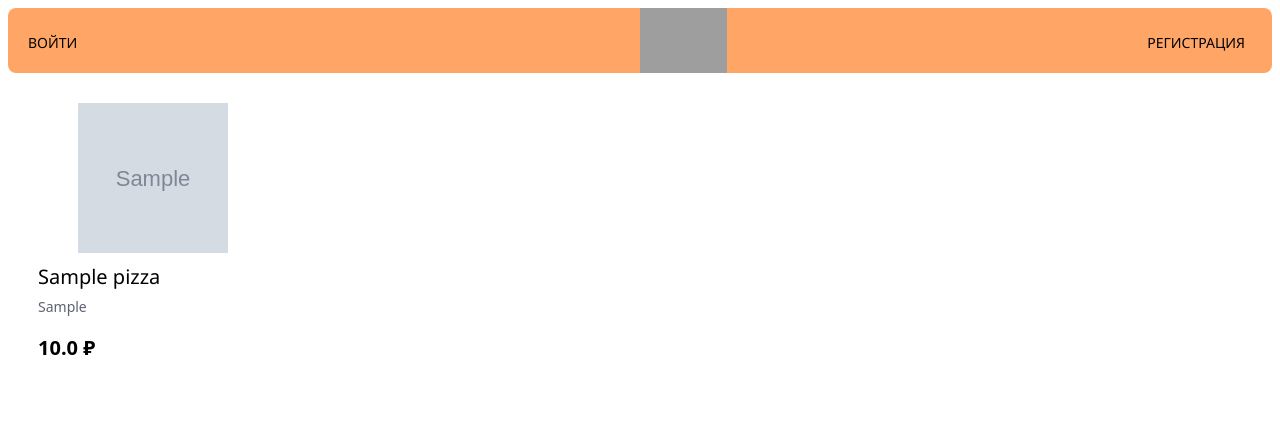
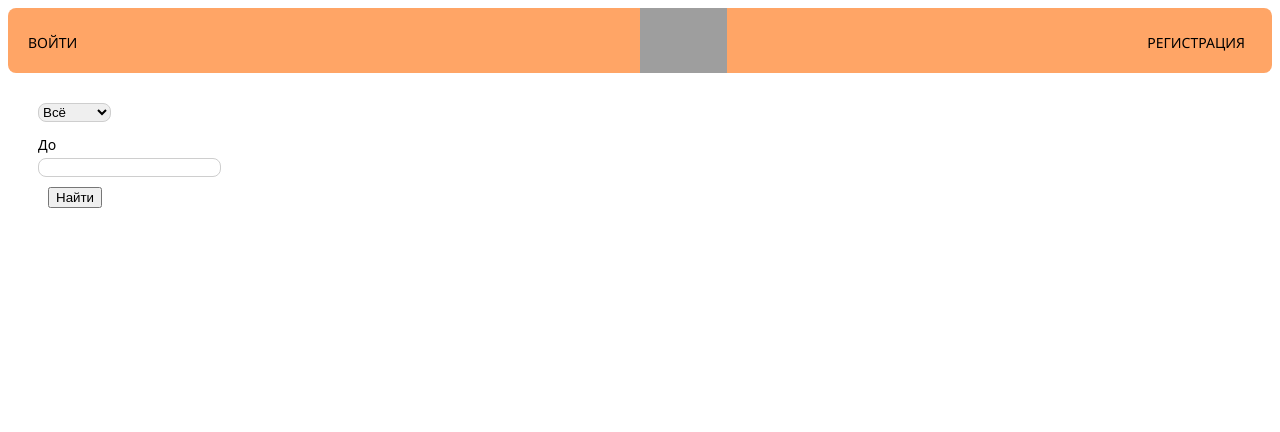
Before and after one commit to 2po4ill/pizza_flask_project, a Flask app: template templates/main.html in a window 1280 px wide. Shown: the top 432 px of the page. Run offline with Flask 2, Linux system fonts and the light colour scheme; tables that the repository leaves empty hold one stand-in row (values such as "Sample post"); the template is opened without the code that fills it: values that come from a table or form of the project are taken from there, most other values are stand-ins (such as "Sample title", 1, 10 or a date in 2020); grey boxes marked "Sample" are stand-in pictures; grey boxes are pictures that could not be loaded.

Commit message:
drink complete

```diff
--- a/app.py
+++ b/app.py
@@ -81,42 +81,52 @@ def main_page():
         'title': "ХОЧУ ПИТСЫ"
     }
     if request.method == 'POST':
-        pizza_id = get_pizza_id(list(request.form.keys())[0])
-        quantity = request.form.get(f'quantity_{pizza_id}')
-        if Pizzas.query.get(pizza_id).type == 'pizza':
-            size = request.form.get(f'size_{pizza_id}')
-            price = Pizzas.query.get(pizza_id).price * int(quantity) * (int(size) / 25)
+        if get_pizza_id(list(request.form.keys())[0]):
+            pizza_id = get_pizza_id(list(request.form.keys())[0])
+            quantity = request.form.get(f'quantity_{pizza_id}')
+            if Pizzas.query.get(pizza_id).type == 'pizza':
+                size = request.form.get(f'size_{pizza_id}')
+                price = Pizzas.query.get(pizza_id).price * int(quantity) * (int(size) / 25)
+            else:
+                size = '25'
+                price = Pizzas.query.get(pizza_id).price * int(quantity)
+            order_id = db.session.query(db.func.max(Ord.id)).first()[0] + 1 if Ord.query.all() else 1
+            order = Ord(id=order_id, pizza_id=pizza_id, size=size, quantity=quantity, price=price)
+            collision = True
+            if current_user.orders:
+                for test in current_user.orders:
+                    if Ord.query.get(test).pizza_id == int(order.pizza_id) and Ord.query.get(test).size == int(order.size):
+                        Ord.query.get(test).quantity += int(order.quantity)
+                        if Pizzas.query.get(pizza_id).type == 'pizza':
+                            Ord.query.get(test).price = Pizzas.query.get(pizza_id).price \
+                                                        * Ord.query.get(test).quantity * (int(size)/25)
+                        else:
+                            Ord.query.get(test).price = Pizzas.query.get(pizza_id).price * Ord.query.get(test).quantity
+                        collision = False
+                    else:
+                        db.session.add(order)
+            else:
+                db.session.add(order)
+            db.session.commit()
+            if Users.query.get(current_user.id).orders:
+                orders = Users.query.get(current_user.id).orders.copy()
+                orders.append(order_id)
+            else:
+                orders = [order_id]
+            if collision:
+                Users.query.get(current_user.id).orders = orders
+                db.session.commit()
+                return redirect("/")
         else:
-            size = '25'
-            price = Pizzas.query.get(pizza_id).price * int(quantity)
-        order_id = db.session.query(db.func.max(Ord.id)).first()[0] + 1 if Ord.query.all() else 1
-        order = Ord(id=order_id, pizza_id=pizza_id, size=size, quantity=quantity, price=price)
-        collision = True
-        if current_user.orders:
-            for test in current_user.orders:
-                if Ord.query.get(test).pizza_id == int(order.pizza_id) and Ord.query.get(test).size == int(order.size):
-                    Ord.query.get(test).quantity += int(order.quantity)
-                    if Pizzas.query.get(pizza_id).type == 'pizza':
-                        Ord.query.get(test).price = Pizzas.query.get(pizza_id).price \
-                                                    * Ord.query.get(test).quantity * (int(size)/25)
-                    else:
-                        Ord.query.get(test).price = Pizzas.query.get(pizza_id).price * Ord.query.get(test).quantity
-                    collision = False
-                else:
-                    db.session.add(order)
-        else:
-            db.session.add(order)
-        db.session.commit()
-        if Users.query.get(current_user.id).orders:
-            orders = Users.query.get(current_user.id).orders.copy()
-            orders.append(order_id)
-        else:
-            orders = [order_id]
-        if collision:
-            Users.query.get(current_user.id).orders = orders
-            db.session.commit()
-        return redirect("/")
-    return render_template("main.html", **context)
+            pizza_type = request.form.get('type')
+            if request.form.get('price_high'):
+                price_high = request.form.get('price_high')
+            else:
+                price_high = int(db.session.query(db.func.max(Pizzas.price)).first()[0] + 1)
+            return render_template("main.html", **context, type=pizza_type,
+                                   price_high=int(price_high))
+    return render_template("main.html", **context, type='all',
+                           price_high=int(db.session.query(db.func.max(Pizzas.price)).first()[0] + 1))
 
 
 @app.route("/add", methods=['GET', 'POST'])
--- a/templates/main.html
+++ b/templates/main.html
@@ -1,6 +1,19 @@
 {% extends "base.html" %}
 {% block body %}
     <link rel="stylesheet" href="/static/styles/main.css">
+    <link rel="stylesheet" href="/static/styles/profile.css">
+    <form method="post">
+        <div class="pizza_box">
+             <select class="input" name="type">
+                 <option value="all">Всё</option>
+                 <option value="pizza">Пицца</option>
+                 <option value="drink">Напиток</option>
+             </select>
+            <p class="profile_bar">До</p>
+            <a><input name="price_high" type="text" class="input"></a>
+            <input type="submit" value="Найти" class="submit">
+        </div>
+    </form>
     {% for pizza in pizzas %}
         <div id="popup_{{ pizza.id }}" class="popup">
             <div id="window_{{ pizza.id }}" class="window">
@@ -31,6 +44,7 @@
                 <a href="#" class="close">╳</a>
             </div>
         </div>
+        {% if (pizza.type == type or type == 'all') and pizza.price < price_high %}
             <div onclick="location.href = '#popup_{{ pizza.id }}'" class="pizza_box">
                 <img src="{{ pizza.image }}" width=150 height=150 alt="Здесь должна быть фотка {{ pizza.name }}" class="product_photo">
                 <p class="header">{{ pizza.name }}</p>
@@ -41,6 +55,7 @@
                     <p class="price">{{ pizza.price }} ₽</p>
                 {% endif %}
             </div>
+        {% endif %}
     {% endfor %}
     {% if current_user.role == 'admin' %}
         <h4 onclick="location.href = '{{ url_for("add_pizza") }}'" class="new_pizza">Добавить</h4>
```
Lines whose indentation alone changed are shown as unchanged.
